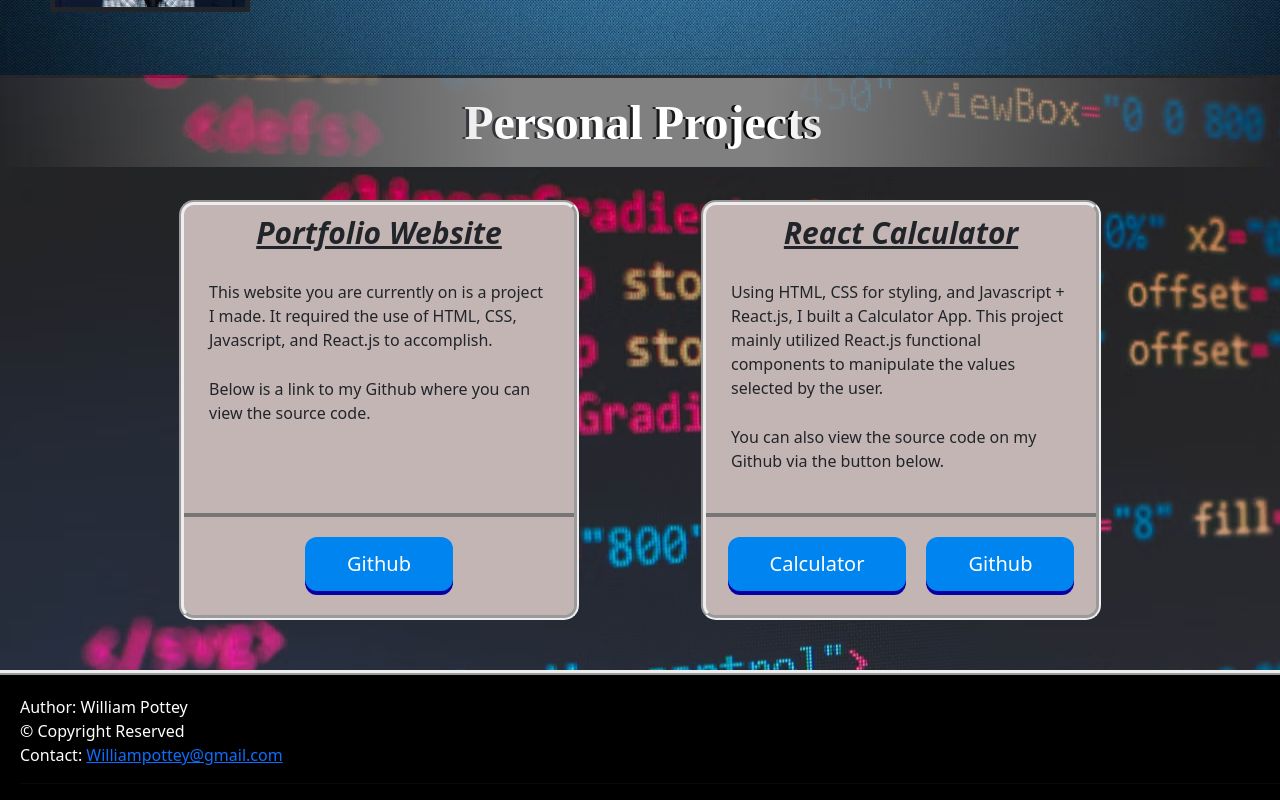
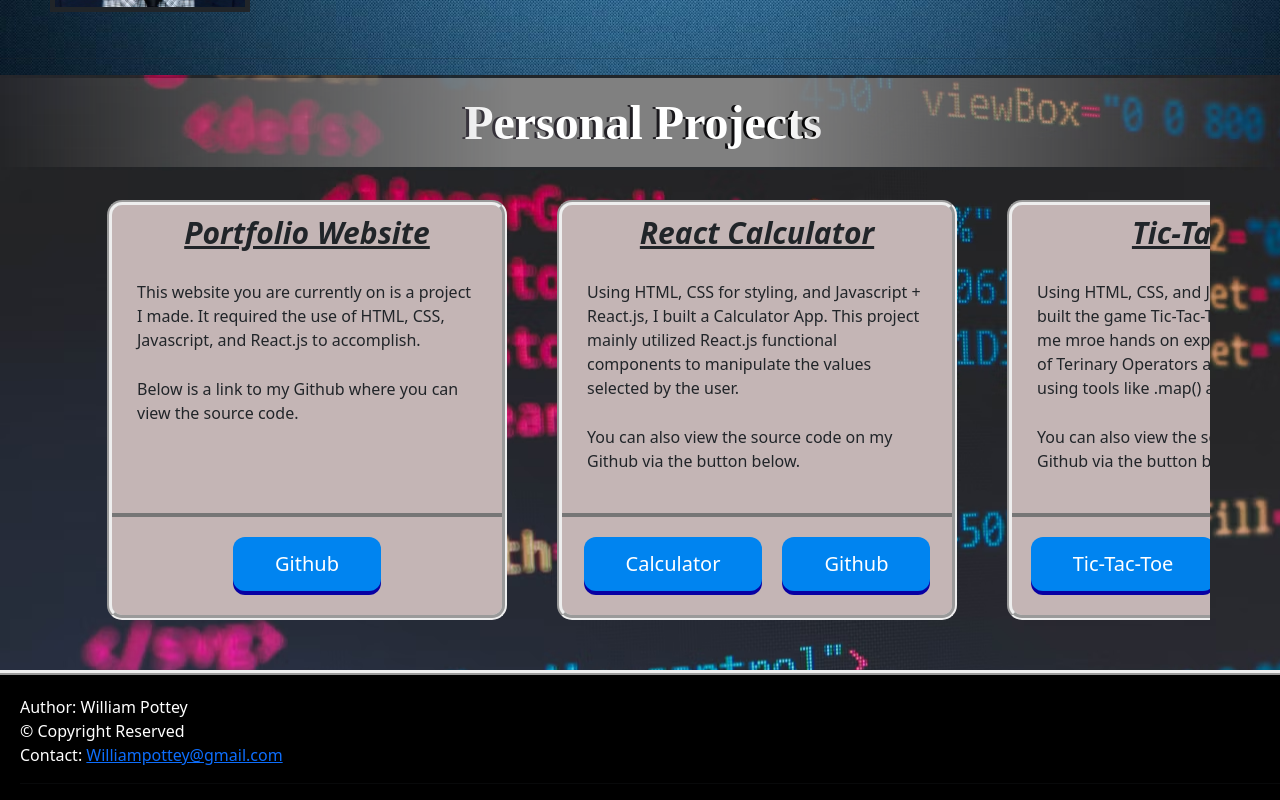
Before and after one commit to WilliamPottey/William-Pottey-Portfolio, a React (Vite) app: page / in a window 1280 px wide. Shown: the part 432-1232 px from the top of the page. Built offline with nearby package versions, Linux system fonts and the light colour scheme.

Commit message:
Add tic-tac-toe

```diff
--- a/src/components/Projects/projects.jsx
+++ b/src/components/Projects/projects.jsx
@@ -74,6 +74,46 @@ const Projects = () => {
             </a>
           </div>
         </div>
+        <div className="projectBox proj-animation-1">
+          <div className="projTitle">Tic-Tac-Toe</div>
+          <div className="projDesc">
+            Using HTML, CSS, and Javascript + React.js, I built the game
+            Tic-Tac-Toe. This project gave me mroe hands on experiecne with the
+            use of Terinary Operators along with practive using tools like
+            .map() and .filter().
+          </div>
+          <div className="projDesc">
+            You can also view the source code on my Github via the button below.
+          </div>
+          <div className="line"></div>
+          <div className="flexButtons">
+            <a
+              href="https://williampottey.github.io/tic-tac-toe/"
+              id="projButton"
+            >
+              <button className="button-back">
+                {/* <span className="shadow"></span>
+                <span className="edge"></span> */}
+                <span id="clicked" className="button-front">
+                  Tic-Tac-Toe
+                </span>
+              </button>
+            </a>
+            <a
+              href="https://github.com/WilliamPottey/tic-tac-toe"
+              id="projButton"
+              target="_blank"
+            >
+              <button className="button-back">
+                {/* <span className="shadow"></span>
+                <span className="edge"></span> */}
+                <span id="clicked" className="button-front">
+                  Github
+                </span>
+              </button>
+            </a>
+          </div>
+        </div>
         {/* <div className="projectBox proj-animation-1" id="nextProject">
           <div> Next Project TBD!</div>
         </div> */}
@@ -86,51 +126,3 @@ const Projects = () => {
 };
 
 export default Projects;
-
-// console.log(page);
-// if (page === "Project 1") {
-//   return (
-//     <header>
-//       <nav className="navbar fixed-top">
-//         <div className="container-fluid">
-//           <a className="navbar-brand">
-//             William Pottey | B.S. Computational Mathematics
-//           </a>
-//           <a href="../../index.html">
-//             <button className="btn btn-secondary home">Home</button>
-//           </a>
-//           <div className="dropdown">
-//             <button
-//               className="btn btn-secondary dropdown-toggle"
-//               type="button"
-//               id="project-dropdown"
-//               data-bs-toggle="dropdown"
-//             >
-//               Projects
-//             </button>
-//             <ul className="dropdown-menu" aria-labelledby="project-dropdown">
-//               <li>
-//                 <a
-//                   href="https://williampottey.github.io/React-Calculator-1/"
-//                   onClick={() => window.location.reload()}
-//                   className="dropdown-item"
-//                 >
-//                   Calculator
-//                 </a>
-//               </li>
-//             </ul>
-//           </div>
-//           <ul className="navbar-nav">
-//             <a
-//               className="nav-item"
-//               href="https://www.linkedin.com/in/williampottey/"
-//               target="_blank"
-//             >
-//               <img className="socials" src={linkedIn} width={35} />
-//             </a>
-//           </ul>
-//         </div>
-//       </nav>
-//     </header>
-//   );
-// }
```
